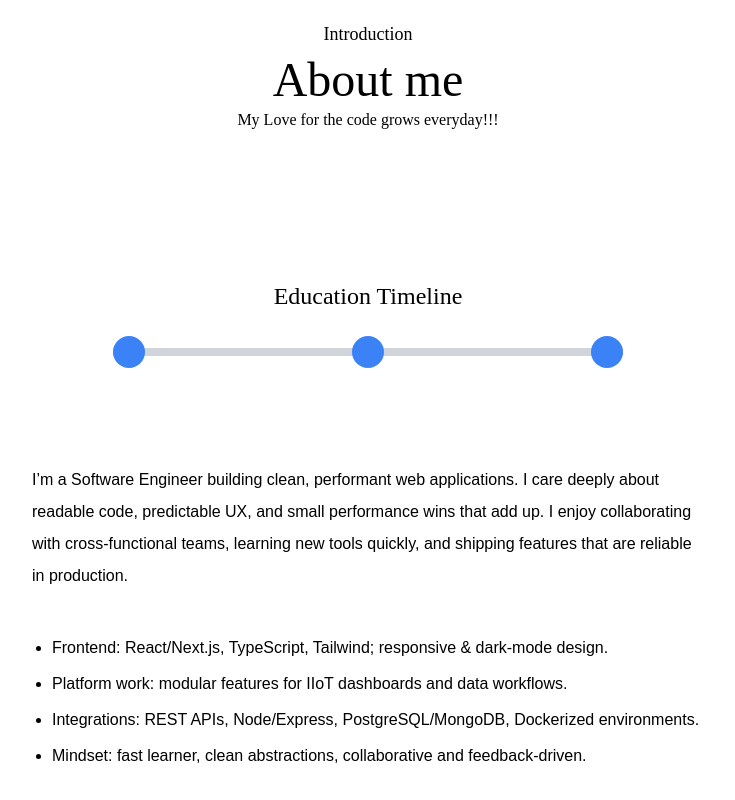
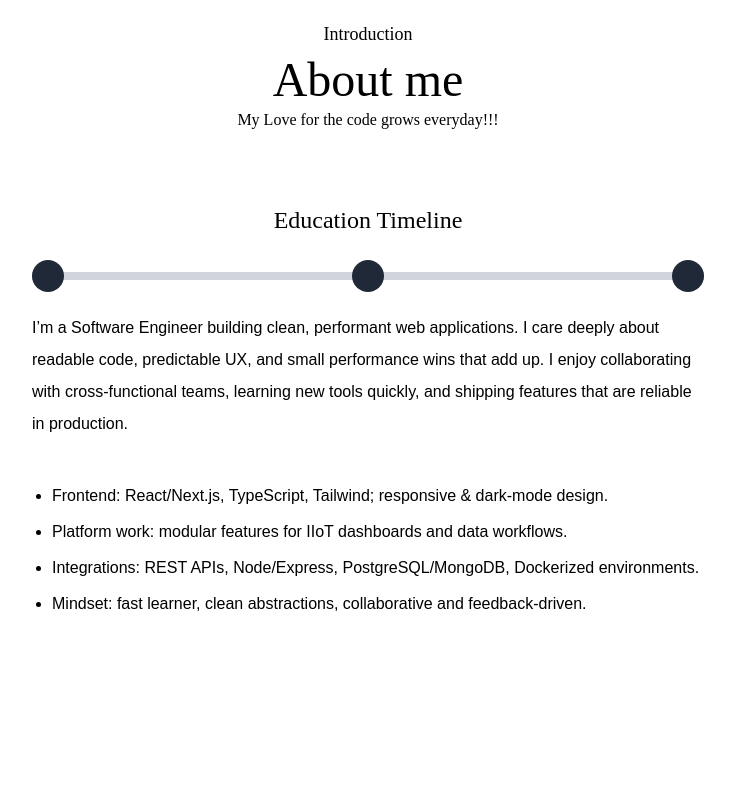
Before and after one commit to GAUTHAMI-S/Portfolio-Gauthami, a Next.js app: page / in a window 1280 px wide. Shown: the part 876-1676 px from the top of the page, without its empty margins (272-1007 px from the left). Built offline with nearby package versions, Linux system fonts and the light colour scheme.

Commit message:
Update EducationTimeline.jsx

```diff
--- a/components/EducationTimeline.jsx
+++ b/components/EducationTimeline.jsx
@@ -11,7 +11,7 @@ const EducationTimeline = () => {
       initial={{ opacity: 0 }}
       whileInView={{ opacity: 1 }}
       transition={{ duration: 1 }}
-      className="w-full px-[12%] py-24 mx-auto flex flex-col items-center justify-center"
+      className="w-full py-5 mx-auto flex flex-col items-center justify-center"
     >
       <motion.h3
         viewport={{ once: true }}
@@ -38,18 +38,19 @@ const EducationTimeline = () => {
           >
             {/* Dot representing the event year */}
             <div
-              className={`w-8 h-8 rounded-full bg-blue-500 cursor-pointer ${
-                hovered === item.key ? "scale-125" : ""
-              } transition-all duration-300`}
+              className={`w-8 h-8 rounded-full bg-gray-800 dark:bg-white cursor-pointer ${hovered === item.key ? "scale-125" : ""
+                } transition-all duration-300`}
             ></div>
 
             {/* Tooltip */}
             {hovered === item.key && (
-              <div className="absolute bottom-16 left-1/2 transform -translate-x-1/2 w-64 p-4 bg-white shadow-lg rounded-md text-center">
+              <div className="absolute bottom-16 left-1/2 transform
+              -translate-x-1/2 w-64 p-4 bg-white dark:border-white
+              dark:border dark:bg-black dark:text-white shadow-lg rounded-md text-center">
                 <h4 className="font-semibold">{item.title}</h4>
-                <p className="text-sm text-gray-600">{item.institution}</p>
-                <p className="text-sm text-gray-600">{item.location}</p>
-                <p className="text-sm text-gray-500">{item.duration}</p>
+                <p className="text-sm text-gray-600 dark:text-white">{item.institution}</p>
+                <p className="text-sm text-gray-600 dark:text-white">{item.location}</p>
+                <p className="text-sm text-gray-500 dark:text-white">{item.duration}</p>
                 <p className="font-bold">CGPA: {item.cgpa}</p>
               </div>
             )}
```
